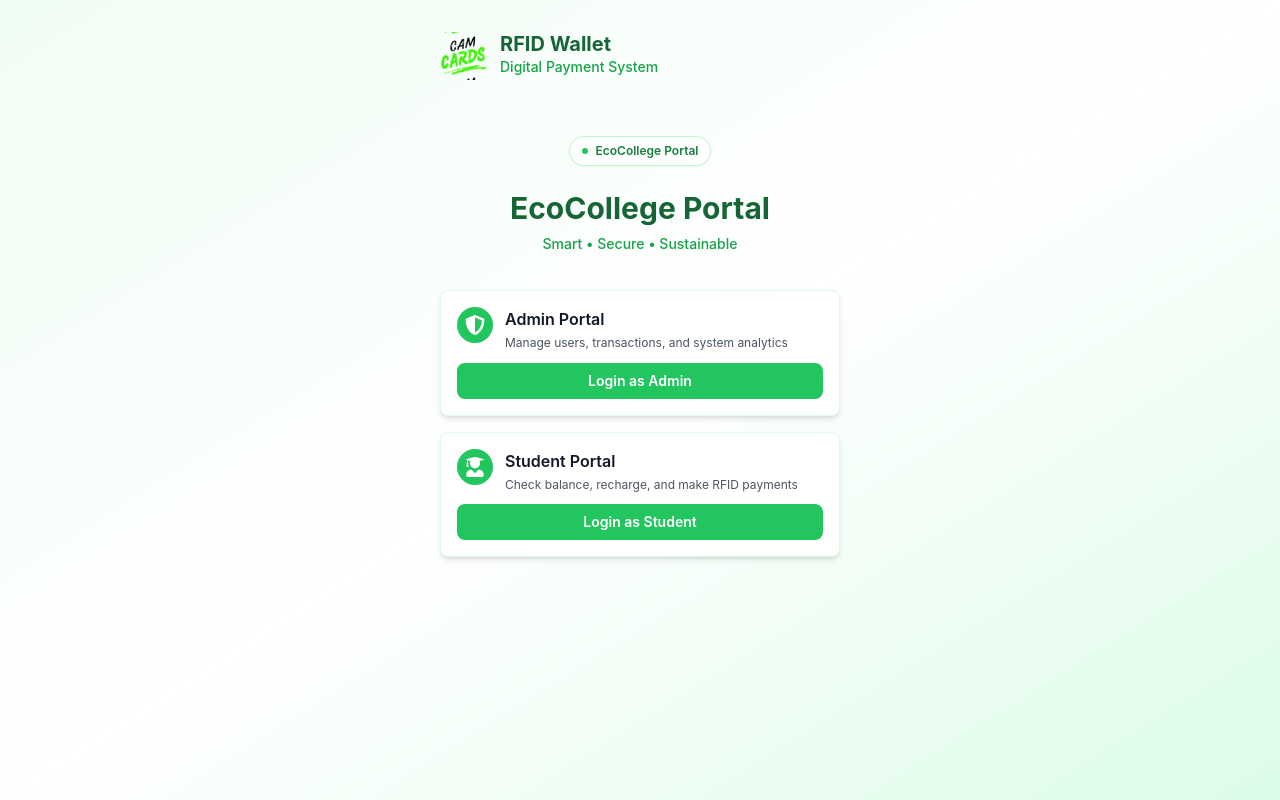
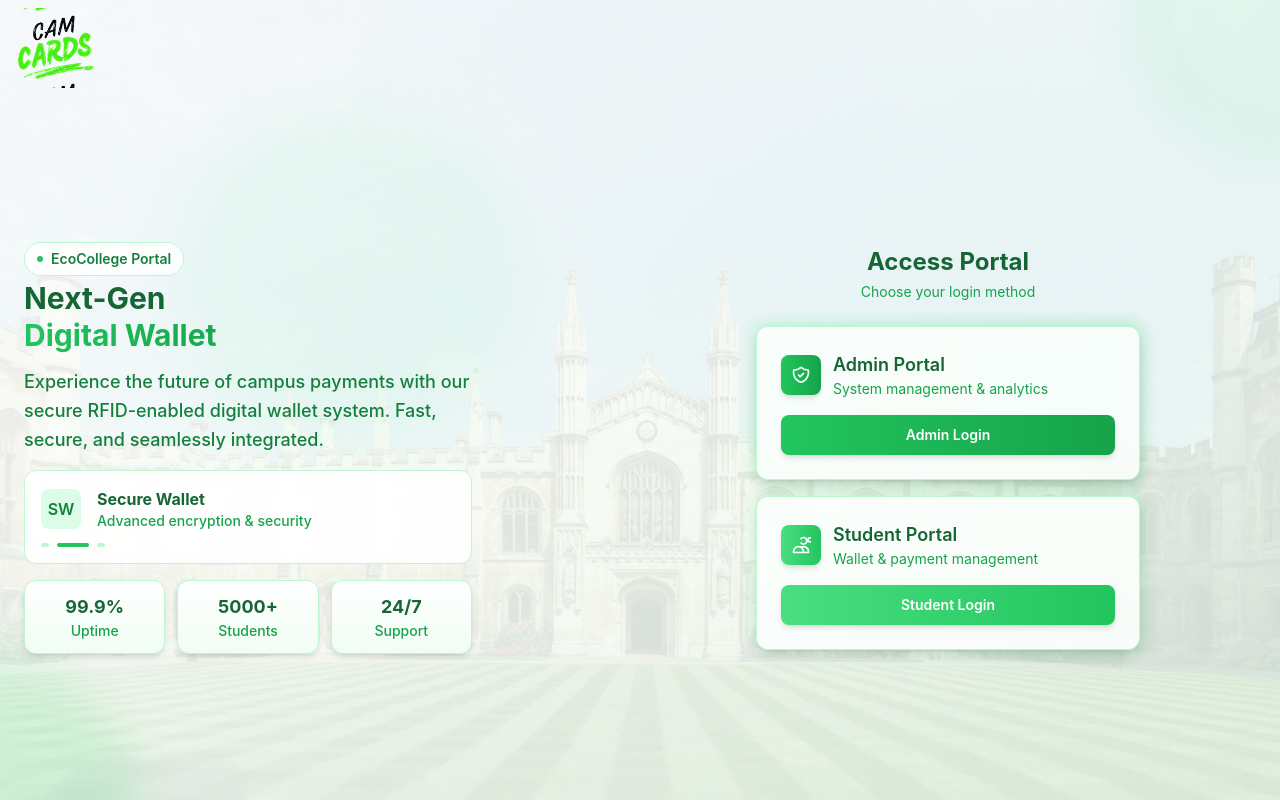
Before and after one commit to MohanPrasathSece/RFIDWallet, a React (Vite) app in the folder client/: page / in a window 1280 px wide. Built offline with nearby package versions, Linux system fonts and the light colour scheme; no server answers.

Commit message:
landing updated

```diff
--- a/client/src/pages/Landing.jsx
+++ b/client/src/pages/Landing.jsx
@@ -77,38 +77,48 @@ export default function Landing() {
   };
 
   return (
-    <div className="min-h-screen bg-gradient-to-br from-green-50 via-white to-green-100 font-sans antialiased flex flex-col">
+    <div className="min-h-[100dvh] bg-gradient-to-br from-white to-green-50 font-sans antialiased overflow-y-auto lg:overflow-hidden flex flex-col relative">
+      {/* Background Image (from public/bgimage.jpg) */}
+      <div
+        className="absolute inset-0 bg-[url('/bgimage.jpg')] bg-cover bg-center opacity-70"
+        aria-hidden="true"
+      ></div>
+      {/* Background (light green with white) */}
+      <div className="absolute inset-0 bg-gradient-to-br from-white/90 to-green-50/80"></div>
 
-      {/* Main Content - Mobile First Design */}
-      <main className="flex-1 flex flex-col items-center justify-start px-6 py-8 max-w-md mx-auto w-full">
-
-        {/* Header with Logo and Title */}
-        <div className="w-full mb-8">
-          <div className="flex items-start gap-3 mb-6">
-            <BrandLogo size={48} rounded={false} />
-            <div className="flex-1">
-              <h1 className="text-xl font-bold text-green-800 leading-tight">RFID Wallet</h1>
-              <p className="text-sm text-green-600 font-medium">Digital Payment System</p>
-            </div>
-          </div>
+      {/* Animated Background Elements */}
+      <div className="absolute inset-0 overflow-hidden">
+        <div className="absolute -top-40 -right-40 w-80 h-80 bg-green-200 rounded-full mix-blend-multiply filter blur-xl opacity-20 animate-blob"></div>
+        <div className="absolute -bottom-40 -left-40 w-80 h-80 bg-green-300 rounded-full mix-blend-multiply filter blur-xl opacity-25 animate-blob animation-delay-2000"></div>
+        <div className="absolute top-40 left-40 w-80 h-80 bg-green-100 rounded-full mix-blend-multiply filter blur-xl opacity-30 animate-blob animation-delay-4000"></div>
       </div>
 
-        {/* Badge */}
-        <div className="inline-flex items-center gap-2 bg-white rounded-full px-3 py-1.5 shadow-sm border border-green-200 mb-6">
-          <div className="w-1.5 h-1.5 bg-green-500 rounded-full"></div>
-          <span className="text-xs font-semibold text-green-700">{brandName}</span>
+      {/* Navigation - Desktop Only */}
+      <nav className={`hidden lg:flex relative z-10 items-center justify-between px-4 py-2 transition-all duration-1000 ${mounted ? 'opacity-100 translate-y-0' : 'opacity-0 -translate-y-4'}`}>
+        <div className="flex items-center space-x-2">
+          <BrandLogo size={80} rounded={false} />
         </div>
+      </nav>
 
-        {/* Main Title */}
-        <div className="text-center mb-9">
+      {/* Main Content */}
+      <main className="relative z-10 flex flex-col lg:flex-row flex-1 overflow-hidden min-h-0">
+
+        {/* Mobile Layout - Minimal Experience */}
+        <div className="lg:hidden flex-1 overflow-y-auto">
+          <div className="px-5 py-8 space-y-6">
+            <header className="flex items-center justify-between">
+              <BrandLogo size={48} rounded={false} />
+              <span className="text-[11px] font-medium text-green-800 border border-green-200 rounded-full px-3 py-1 bg-white/80 backdrop-blur">
+                {brandName}
+              </span>
+            </header>
+
+            <section className="space-y-6 mt-6">
+              <div className="text-center">
                 <h2 className="text-3xl font-bold text-green-800 mb-2">{brandName}</h2>
                 <p className="text-green-600 text-sm font-medium">Smart • Secure • Sustainable</p>
               </div>
-
-        {/* Portal Cards */}
-        <div className="w-full space-y-4">
-
-          {/* Admin Portal Card */}
+              <div className="space-y-6 pt-3">
                 <div className="bg-white rounded-lg shadow-md border border-green-100 overflow-hidden">
                   <div className="p-4">
                     <div className="flex items-start gap-3 mb-2.5">
@@ -128,8 +138,6 @@ export default function Landing() {
                     </button>
                   </div>
                 </div>
-
-          {/* Student Portal Card */}
                 <div className="bg-white rounded-lg shadow-md border border-green-100 overflow-hidden">
                   <div className="p-4">
                     <div className="flex items-start gap-3 mb-2.5">
@@ -149,7 +157,128 @@ export default function Landing() {
                     </button>
                   </div>
                 </div>
+              </div>
+            </section>
+          </div>
+        </div>
 
+        {/* Desktop Layout - Left Side - Hero Content */}
+        <div className={`hidden lg:flex flex-1 flex-col justify-center px-4 xl:px-6 transition-all duration-1000 delay-300 ${mounted ? 'opacity-100 translate-x-0' : 'opacity-0 -translate-x-8'}`}>
+          <div className="max-w-md">
+            <div className="inline-flex items-center px-3 py-1.5 bg-white/80 backdrop-blur-sm rounded-full border border-green-200 mb-1">
+              <span className="w-1.5 h-1.5 bg-green-500 rounded-full mr-2"></span>
+              <span className="text-green-700 text-sm font-semibold">{brandName}</span>
+            </div>
+
+            <h1 className="text-3xl font-bold text-green-800 mb-3 leading-tight">
+              Next-Gen
+              <span className="block bg-gradient-to-r from-green-500 via-green-600 to-green-700 bg-clip-text text-transparent">
+                Digital Wallet
+              </span>
+            </h1>
+
+            <p className="text-lg text-green-700 mb-4 leading-relaxed font-medium">
+              Experience the future of campus payments with our secure RFID-enabled digital wallet system.
+              Fast, secure, and seamlessly integrated.
+            </p>
+
+            {/* Animated Feature Showcase */}
+            <div className="bg-white/90 backdrop-blur-sm rounded-xl p-4 border border-green-200 mb-4">
+              <div className="flex items-center space-x-4 mb-3">
+                <div className="w-10 h-10 rounded-lg bg-green-100 text-green-700 font-semibold text-base flex items-center justify-center">
+                  {features[currentFeature].tag}
+                </div>
+                <div>
+                  <h3 className="text-green-800 font-bold text-base">{features[currentFeature].title}</h3>
+                  <p className="text-green-600 text-sm font-medium">{features[currentFeature].desc}</p>
+                </div>
+              </div>
+              <div className="flex space-x-2">
+                {features.map((_, index) => (
+                  <div
+                    key={index}
+                    className={`h-1 rounded-full transition-all duration-500 ${
+                      index === currentFeature ? 'bg-green-500 w-8' : 'bg-green-200 w-2'
+                    }`}
+                  />
+                ))}
+              </div>
+            </div>
+
+            {/* Stats */}
+            <div className="grid grid-cols-3 gap-3">
+              <div className="text-center bg-gradient-to-b from-white to-green-50 backdrop-blur-sm rounded-xl p-3 border border-green-200 shadow-md hover:shadow-lg transition-all duration-300 hover:scale-105">
+                <div className="text-lg font-bold text-green-800">99.9%</div>
+                <div className="text-green-600 text-sm font-medium">Uptime</div>
+              </div>
+              <div className="text-center bg-gradient-to-b from-white to-green-50 backdrop-blur-sm rounded-xl p-3 border border-green-200 shadow-md hover:shadow-lg transition-all duration-300 hover:scale-105">
+                <div className="text-lg font-bold text-green-800">5000+</div>
+                <div className="text-green-600 text-sm font-medium">Students</div>
+              </div>
+              <div className="text-center bg-gradient-to-b from-white to-green-50 backdrop-blur-sm rounded-xl p-3 border border-green-200 shadow-md hover:shadow-lg transition-all duration-300 hover:scale-105">
+                <div className="text-lg font-bold text-green-800">24/7</div>
+                <div className="text-green-600 text-sm font-medium">Support</div>
+              </div>
+            </div>
+          </div>
+        </div>
+
+        {/* Desktop Layout - Right Side - Login Portals */}
+        <div className={`hidden lg:flex flex-1 flex-col justify-center px-8 xl:px-12 transition-all duration-1000 delay-500 ${mounted ? 'opacity-100 translate-x-0' : 'opacity-0 translate-x-8'}`}>
+          <div className="max-w-sm mx-auto w-full space-y-4">
+            <div className="text-center mb-6">
+              <h2 className="text-2xl font-bold text-green-800 mb-1">Access Portal</h2>
+              <p className="text-green-600 text-sm">Choose your login method</p>
+            </div>
+
+            {/* Admin Portal Card */}
+            <div className="group relative">
+              <div className="absolute -inset-0.5 bg-gradient-to-r from-green-400 to-green-500 rounded-xl blur opacity-30 group-hover:opacity-50 transition duration-1000 group-hover:duration-200 animate-tilt"></div>
+              <div className="relative bg-white/90 backdrop-blur-sm rounded-xl p-6 border border-green-200 shadow-lg">
+                <div className="flex items-center space-x-3 mb-4">
+                  <div className="w-10 h-10 bg-gradient-to-r from-green-500 to-green-600 rounded-lg flex items-center justify-center shadow-md">
+                    <svg className="w-5 h-5 text-white" fill="none" stroke="currentColor" viewBox="0 0 24 24">
+                      <path strokeLinecap="round" strokeLinejoin="round" strokeWidth={2} d="M9 12l2 2 4-4m5.618-4.016A11.955 11.955 0 0112 2.944a11.955 11.955 0 01-8.618 3.04A12.02 12.02 0 003 9c0 5.591 3.824 10.29 9 11.622 5.176-1.332 9-6.03 9-11.622 0-1.042-.133-2.052-.382-3.016z" />
+                    </svg>
+                  </div>
+                  <div>
+                    <h3 className="text-lg font-semibold text-green-800">Admin Portal</h3>
+                    <p className="text-green-600 text-sm">System management & analytics</p>
+                  </div>
+                </div>
+                <button
+                  onClick={() => setShowAdmin(true)}
+                  className="w-full bg-gradient-to-r from-green-500 to-green-600 text-white font-semibold py-2.5 px-4 rounded-lg hover:from-green-600 hover:to-green-700 transition-all duration-300 transform hover:scale-105 shadow-md text-sm"
+                >
+                  Admin Login
+                </button>
+              </div>
+            </div>
+
+            {/* Student Portal Card */}
+            <div className="group relative">
+              <div className="absolute -inset-0.5 bg-gradient-to-r from-green-300 to-green-400 rounded-xl blur opacity-30 group-hover:opacity-50 transition duration-1000 group-hover:duration-200 animate-tilt"></div>
+              <div className="relative bg-white/90 backdrop-blur-sm rounded-xl p-6 border border-green-200 shadow-lg">
+                <div className="flex items-center space-x-3 mb-4">
+                  <div className="w-10 h-10 bg-gradient-to-r from-green-400 to-green-500 rounded-lg flex items-center justify-center shadow-md">
+                    <svg className="w-5 h-5 text-white" fill="none" stroke="currentColor" viewBox="0 0 24 24">
+                      <path strokeLinecap="round" strokeLinejoin="round" strokeWidth={2} d="M12 4.354a4 4 0 110 5.292M15 21H3v-1a6 6 0 0112 0v1zm0 0h6v-1a6 6 0 00-9-5.197m13.5-9a2.5 2.5 0 11-5 0 2.5 2.5 0 015 0z" />
+                    </svg>
+                  </div>
+                  <div>
+                    <h3 className="text-lg font-semibold text-green-800">Student Portal</h3>
+                    <p className="text-green-600 text-sm">Wallet & payment management</p>
+                  </div>
+                </div>
+                <button
+                  onClick={() => setShowStudent(true)}
+                  className="w-full bg-gradient-to-r from-green-400 to-green-500 text-white font-semibold py-2.5 px-4 rounded-lg hover:from-green-500 hover:to-green-600 transition-all duration-300 transform hover:scale-105 shadow-md text-sm"
+                >
+                  Student Login
+                </button>
+              </div>
+            </div>
+          </div>
         </div>
       </main>
 
```
Lines whose indentation alone changed are shown as unchanged.
